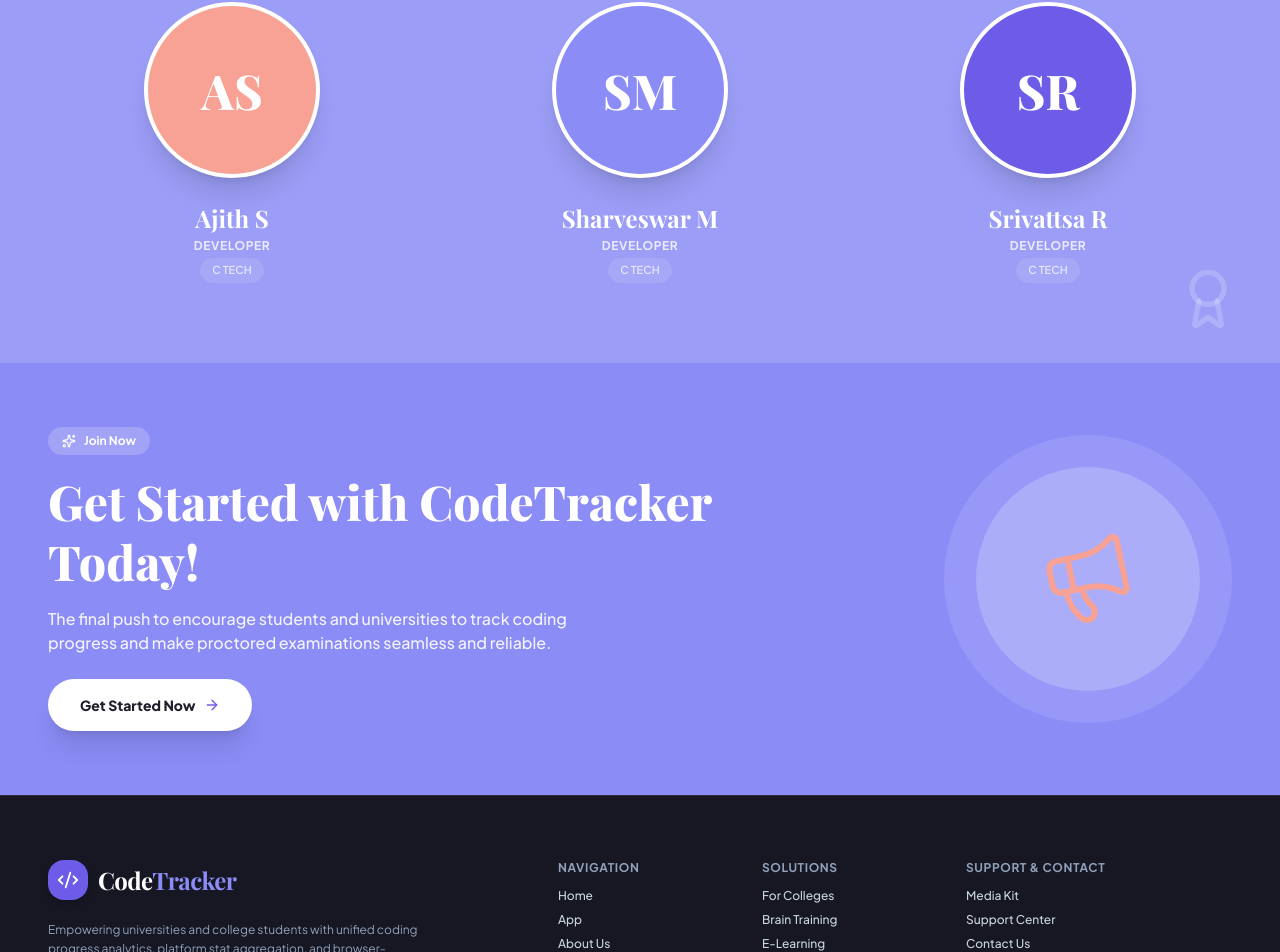
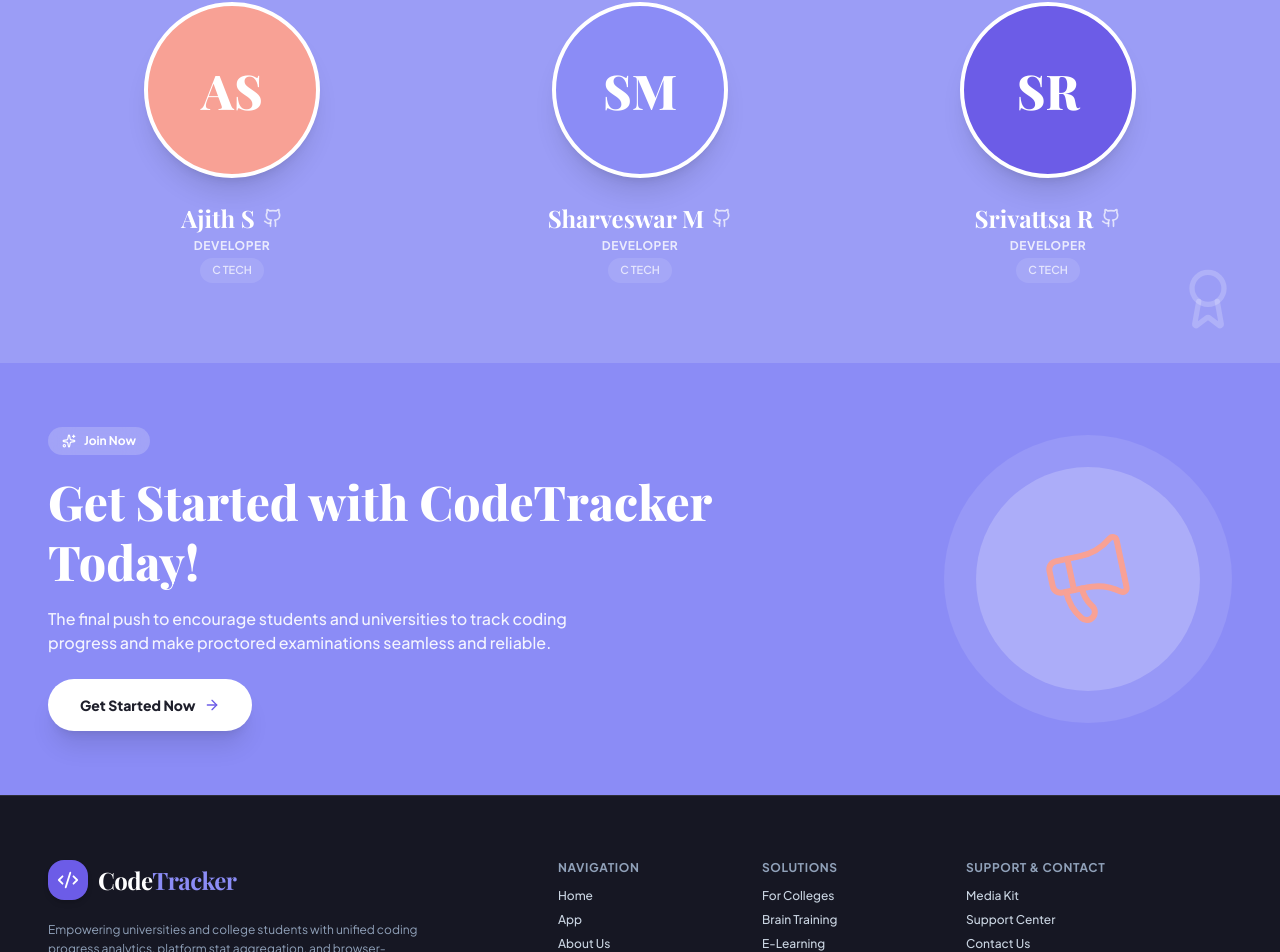
Before and after one commit to Ajith200215/CodeTracker, a Next.js app: page / in a window 1280 px wide. Shown: the part 2552-3504 px from the top of the page. Built offline with nearby package versions, Linux system fonts and the light colour scheme; no server answers.

Commit message:
Update Landing Page: Add GitHub logo next to team member names

```diff
--- a/src/components/home/TeacherRoster.tsx
+++ b/src/components/home/TeacherRoster.tsx
@@ -2,7 +2,7 @@
 
 import React from "react";
 import { motion } from "framer-motion";
-import { Sparkles, Award } from "lucide-react";
+import { Sparkles, Award, Github } from "lucide-react";
 
 export const TeacherRoster: React.FC = () => {
   const teachers = [
@@ -76,9 +76,12 @@ export const TeacherRoster: React.FC = () => {
                 </div>
 
                 {/* Teacher Info */}
-                <h3 className="font-serif-display text-2xl font-bold text-white mb-1 group-hover:text-white/80 transition-colors">
-                  {teacher.name}
-                </h3>
+                <div className="flex items-center gap-2 mb-1">
+                  <h3 className="font-serif-display text-2xl font-bold text-white group-hover:text-white/80 transition-colors">
+                    {teacher.name}
+                  </h3>
+                  <Github className="w-5 h-5 text-white/70 group-hover:text-white transition-colors" />
+                </div>
                 <p className="text-xs font-bold text-white/80 uppercase tracking-wider mb-1">
                   {teacher.role}
                 </p>
```
